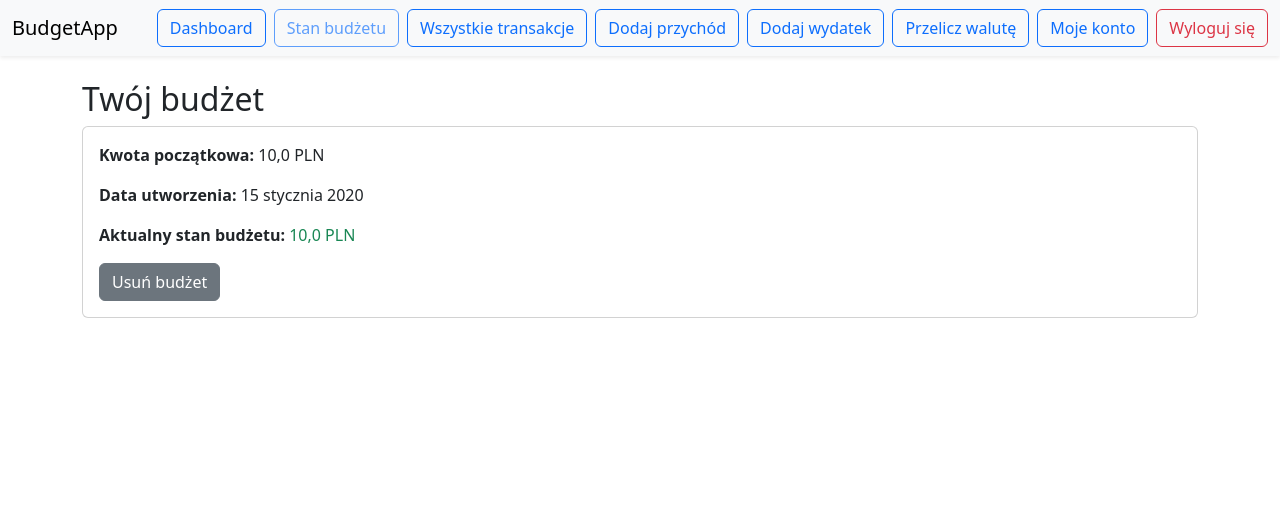
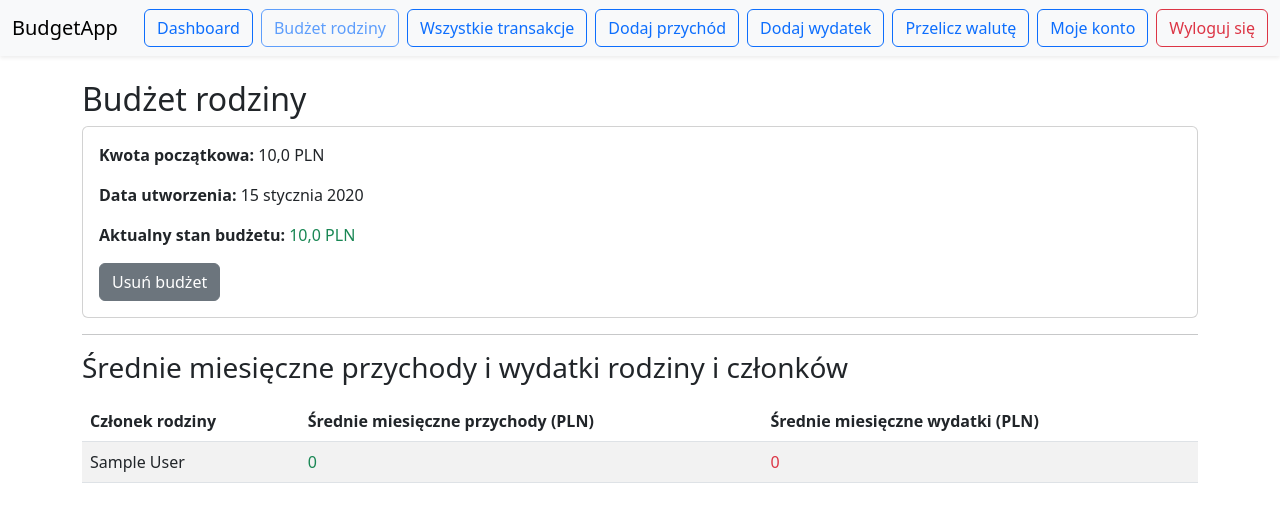
Before and after one commit to infoshareacademy/jpydzr7-team-1, a Django app: page /budget_status/ in a window 1280 px wide. Shown: the top 522 px of the page. Run offline with Django 5.2, Linux system fonts and the light colour scheme; a user stored in the database is signed in; tables that the repository leaves empty hold one stand-in row (values such as "Sample post").

Commit message:
poprawki do podgladu budzetu, dodanie wplaty w momencie dolaczania do rodziny z budzetem w postaci wplaty kapitalu

```diff
--- a/Budget_Project/Budget_Application/forms.py
+++ b/Budget_Project/Budget_Application/forms.py
@@ -1,3 +1,5 @@
+from django.utils import timezone
+
 from django import forms
 from django.contrib.auth.password_validation import validate_password
 from django.core.exceptions import ValidationError
@@ -460,6 +462,7 @@ class AddTransaction(forms.ModelForm):
             category_type=form_type,
             user_id__family=user.family
         )
+        self.fields['transaction_date'].initial = timezone.now().date().isoformat()
         self.fields['description'].required = False
         self.fields['transaction_type'].required = True
         if form_type == 'income':
@@ -505,7 +508,6 @@ class AddTransaction(forms.ModelForm):
         }
 
 class AddCategory(forms.ModelForm):
-#TODO: dodajmy walidację na dublowanie kategorii
 
     def __init__(self, *args, **kwargs):# pobieramy usera z widoku
         self.user = kwargs.pop('user', None)
--- a/Budget_Project/Budget_Application/templates/budget_status.html
+++ b/Budget_Project/Budget_Application/templates/budget_status.html
@@ -2,14 +2,15 @@
 {% load static %}
 <html lang="pl">
 <head>
-    <title>Budżet</title>
+    <meta charset="UTF-8" />
+    <title>{% if is_family %}Budżet rodziny{% else %}Twój budżet{% endif %}</title>
     <link href="https://cdn.jsdelivr.net/npm/bootstrap@5.3.0/dist/css/bootstrap.min.css" rel="stylesheet">
 </head>
 <body>
     {% include 'navbar.html' %}
 
     <div class="container mt-4">
-  <h2>Twój budżet</h2>
+        <h2>{% if is_family %}Budżet rodziny{% else %}Twój budżet{% endif %}</h2>
 
         {% if budget %}
             <div class="card mb-3">
@@ -22,6 +23,7 @@
                         {% else %}
                             <span class="text-success">{{ budget.current_amount }} PLN</span>
                         {% endif %}
+                    </p>
                     <form method="post" style="display:inline;">
                         {% csrf_token %}
                         <input type="hidden" name="action" value="delete">
@@ -53,7 +55,31 @@
                 <button type="submit" class="btn btn-primary">Utwórz budżet</button>
             </form>
         {% endif %}
+
+        {% if is_family %}
+            <hr />
+            <h3>Średnie miesięczne przychody i wydatki rodziny i członków</h3>
+            <table class="table table-striped mt-3">
+                <thead>
+                    <tr>
+                        <th>Członek rodziny</th>
+                        <th>Średnie miesięczne przychody (PLN)</th>
+                        <th>Średnie miesięczne wydatki (PLN)</th>
+                    </tr>
+                </thead>
+                <tbody>
+                    {% for member in member_stats %}
+                    <tr>
+                        <td>{{ member.name }}</td>
+                        <td class="text-success">{{ member.avg_income }}</td>
+                        <td class="text-danger">{{ member.avg_expense }}</td>
+                    </tr>
+                    {% endfor %}
+                </tbody>
+            </table>
+        {% endif %}
     </div>
+
     <script src="https://cdn.jsdelivr.net/npm/bootstrap@5.3.0/dist/js/bootstrap.bundle.min.js"></script>
     <script>
         const popoverTriggerList = document.querySelectorAll('[data-bs-toggle="popover"]')
--- a/Budget_Project/Budget_Application/templates/navbar.html
+++ b/Budget_Project/Budget_Application/templates/navbar.html
@@ -18,13 +18,17 @@
           <a class="btn btn-outline-primary" href="{% url 'dashboard' %}">Dashboard</a>
         {% endif %}
       </li>
-  <li class="nav-item">
-        {% if request.resolver_match.url_name == 'budget_status' %}
-          <span class="btn btn-outline-primary disabled">Stan budżetu</span>
-        {% else %}
-          <a class="btn btn-outline-primary" href="{% url 'budget_status' %}">Stan budżetu</a>
-        {% endif %}
-      </li>
+<li class="nav-item">
+  {% if request.resolver_match.url_name == 'budget_status' %}
+    <span class="btn btn-outline-primary disabled">
+      {% if request.user.family %}Budżet rodziny{% else %}Mój budżet{% endif %}
+    </span>
+  {% else %}
+    <a class="btn btn-outline-primary" href="{% url 'budget_status' %}">
+      {% if request.user.family %}Budżet rodziny{% else %}Mój budżet{% endif %}
+    </a>
+  {% endif %}
+</li>
 
     <li class="nav-item">
       {% if request.resolver_match.url_name == 'filtered-transactions' %}
--- a/Budget_Project/Budget_Application/views.py
+++ b/Budget_Project/Budget_Application/views.py
@@ -6,12 +6,15 @@ from django.contrib.auth.decorators import login_required
 from django.contrib.auth.forms import PasswordChangeForm, PasswordResetForm
 from django.contrib.auth.views import PasswordResetView
 from django.core.mail import send_mail
+from django.db import transaction
+from django.db.models.functions import TruncMonth
 from django.http import HttpResponseForbidden, JsonResponse
 from django.shortcuts import render, get_object_or_404, redirect
 from django.urls import reverse_lazy
 from django.utils.decorators import method_decorator
 from django.views import View
-
+from datetime import timedelta
+from django.utils import timezone
 from django.shortcuts import render
 from collections import defaultdict
 from django.db.models import Sum
@@ -574,6 +577,37 @@ def join_family_view(request):
                 elif invitation.family.family_name != family_name:
                     messages.error(request, "Nazwa rodziny nie zgadza się z zaproszeniem.")
                 else:
+                    user = request.user
+
+                    # 🔁 Transakcja atomowa
+                    with transaction.atomic():
+                        # 🔁 Przenieś środki z budżetu jako przychód
+                        old_budget = Budget.objects.filter(user_id=user).first()
+
+                        if old_budget and old_budget.budget_initial_amount > 0:
+                            # Utwórz lub znajdź kategorię
+                            category, _ = Categories.objects.get_or_create(
+                                category_name='Kapitał początkowy',
+                                category_type='income',
+                                user_id=user
+                            )
+
+                            DataTransaction.objects.create(
+                                id_user=user,
+                                transaction_date=old_budget.budget_init_date,
+                                income=old_budget.budget_initial_amount,
+                                expense=None,
+                                description='Kapitał początkowy przy dołączeniu do rodziny',
+                                category=category,
+                                transaction_type='income'
+                            )
+
+                            # Zresetuj budżet
+                            old_budget.budget_initial_amount = 0
+                            old_budget.save()
+
+
+
                     request.user.family = invitation.family
                     request.user.save()
                     invitation.accepted = True
@@ -735,52 +769,97 @@ def add_category(request, type):
 @login_required
 def dashboard(request):
     user = request.user
-    budget = Budget.objects.filter(user_id=user).first()
+
+    # Pobierz budżet i transakcje (jak wcześniej)
+    if user.family:
+        members = User.objects.filter(family=user.family)
+        qs = DataTransaction.objects.filter(id_user__in=members)
+        budget = Budget.objects.filter(user_id__in=members).first()
+    else:
+        qs = DataTransaction.objects.filter(id_user=user)
+        budget = Budget.objects.filter(user_id=user).first()
 
     if not budget:
-        return render(request, 'dashboard.html', {'message': 'Nie masz zdefiniowanego budżetu'})
+        today = timezone.now().date()
+        return render(request, 'dashboard.html', {
+            'message': 'Nie masz zdefiniowanego budżetu',
+            'today': today.strftime('%Y-%m-%d')
+        })
 
     initial_amount = budget.budget_initial_amount
     budget_start_date = budget.budget_init_date
 
-    qs = DataTransaction.objects.filter(id_user=user)
-    qs = qs.filter(transaction_date__gte=budget_start_date)
-
+    # Pobierz parametry dat
     start_date = request.GET.get('start_date')
     end_date = request.GET.get('end_date')
 
-    if start_date:
-        start_date_obj = max(start_date, str(budget_start_date))
-        qs = qs.filter(transaction_date__gte=start_date_obj)
+    # Domyślnie ostatnie 30 dni
+    today = timezone.now().date()
+
+    if not end_date:
+        end_date = today.strftime('%Y-%m-%d')
+
+    if not start_date:
+        start_date_obj = today - timedelta(days=29)
+        # Nie mniejsza niż data startu budżetu
+        if start_date_obj < budget_start_date:
+            start_date_obj = budget_start_date
+        start_date = start_date_obj.strftime('%Y-%m-%d')
     else:
-        start_date = str(budget_start_date)
+        start_date_obj = datetime.strptime(start_date, '%Y-%m-%d').date()
+        if start_date_obj < budget_start_date:
+            start_date_obj = budget_start_date
+            start_date = budget_start_date.strftime('%Y-%m-%d')
 
-    if end_date:
-        qs = qs.filter(transaction_date__lte=end_date)
+    end_date_obj = datetime.strptime(end_date, '%Y-%m-%d').date()
 
-    expense_data = qs.filter(expense__isnull=False).values('category__category_name').annotate(total=Sum('expense'))
-    income_data = qs.filter(income__isnull=False).values('category__category_name').annotate(total=Sum('income'))
+    # Sprawdzenie błędnego zakresu dat
+    if start_date_obj > end_date_obj:
+        return render(request, 'dashboard.html', {
+            'message': 'Błędny zakres dat: data początkowa jest po dacie końcowej.',
+            'start_date': start_date,
+            'end_date': end_date,
+            'today': today.strftime('%Y-%m-%d'),
+        })
+
+    # Filtruj transakcje w pełnym zakresie od startu budżetu do końca wybranego okresu
+    qs = qs.filter(transaction_date__gte=budget_start_date, transaction_date__lte=end_date_obj)
+
+    # Oblicz saldo na dzień przed start_date
+    saldo_przed_startem = initial_amount
+    if start_date_obj > budget_start_date:
+        suma_przychodow = qs.filter(transaction_date__lt=start_date_obj).aggregate(total=Sum('income'))['total'] or 0
+        suma_wydatkow = qs.filter(transaction_date__lt=start_date_obj).aggregate(total=Sum('expense'))['total'] or 0
+        saldo_przed_startem += suma_przychodow - suma_wydatkow
+
+    # Teraz filtruj transakcje na wybrany okres (od start_date do end_date)
+    qs_filtered = qs.filter(transaction_date__gte=start_date_obj, transaction_date__lte=end_date_obj)
+
+    # Agregacja danych dla wykresów
+    expense_data = qs_filtered.filter(expense__isnull=False).values('category__category_name').annotate(total=Sum('expense'))
+    income_data = qs_filtered.filter(income__isnull=False).values('category__category_name').annotate(total=Sum('income'))
 
     timeline_data = defaultdict(lambda: {'income': 0, 'expense': 0})
-    for t in qs:
-        date = t.transaction_date.strftime('%Y-%m-%d')
-        timeline_data[date]['income'] += t.income or 0
-        timeline_data[date]['expense'] += t.expense or 0
+    for t in qs_filtered:
+        date_str = t.transaction_date.strftime('%Y-%m-%d')
+        timeline_data[date_str]['income'] += t.income or 0
+        timeline_data[date_str]['expense'] += t.expense or 0
 
     sorted_timeline = sorted(timeline_data.items())
     timeline_dates = [d[0] for d in sorted_timeline]
     timeline_incomes = [d[1]['income'] for d in sorted_timeline]
     timeline_expenses = [d[1]['expense'] for d in sorted_timeline]
 
+    # Saldo budżetu w czasie — zaczynamy od salda przed startem wybranego okresu
     balances = []
-    current_balance = initial_amount
+    current_balance = saldo_przed_startem
     for income, expense in zip(timeline_incomes, timeline_expenses):
         current_balance += income - expense
         balances.append(round(current_balance, 2))
 
     context = {
         'start_date': start_date,
-        'end_date': end_date or '',
+        'end_date': end_date,
         'expense_labels': [e['category__category_name'] for e in expense_data],
         'expense_values': [e['total'] for e in expense_data],
         'income_labels': [i['category__category_name'] for i in income_data],
@@ -789,36 +868,105 @@ def dashboard(request):
         'timeline_expenses': json.dumps(timeline_expenses),
         'timeline_incomes': json.dumps(timeline_incomes),
         'timeline_balances': json.dumps(balances),
+        'budget_current_amount': round(current_balance, 2),
+        'budget_start_date': budget_start_date.isoformat(),
+        'today': today.strftime('%Y-%m-%d'),
     }
 
     return render(request, 'dashboard.html', context)
 
+
+from django.db.models import Avg, Q
+
+
+def get_monthly_avg(user):
+    # Grupowanie po miesiącu i sumowanie przychodów
+    monthly_incomes = (
+        DataTransaction.objects.filter(id_user=user, transaction_type='income')
+        .annotate(month=TruncMonth('transaction_date'))
+        .values('month')
+        .annotate(month_sum=Sum('income'))
+        .order_by('month')
+    )
+    # Grupowanie po miesiącu i sumowanie wydatków
+    monthly_expenses = (
+        DataTransaction.objects.filter(id_user=user, transaction_type='expense')
+        .annotate(month=TruncMonth('transaction_date'))
+        .values('month')
+        .annotate(month_sum=Sum('expense'))
+        .order_by('month')
+    )
+
+    # Liczymy średnią miesięczną przychodów
+    avg_income = (
+        sum(item['month_sum'] for item in monthly_incomes) / len(monthly_incomes)
+        if monthly_incomes else 0
+    )
+    # Liczymy średnią miesięczną wydatków
+    avg_expense = (
+        sum(item['month_sum'] for item in monthly_expenses) / len(monthly_expenses)
+        if monthly_expenses else 0
+    )
+
+    return round(avg_income, 2), round(avg_expense, 2)
+
+
 @login_required
 def budget_status_view(request):
     user = request.user
-    budget = Budget.objects.filter(user_id=user).first()
+    is_family = False
+    budget = None
+    current_balance = 0
 
-    if request.method == 'POST':
-        action = request.POST.get('action')
+    if hasattr(user, 'family') and user.family:
+        is_family = True
+        members = User.objects.filter(family=user.family)
+        budget = Budget.objects.filter(user_id__in=members).first()
 
-        if action == 'delete' and budget:
-            budget.delete()
-            return redirect('budget_status')
+        # Oblicz saldo rodziny: suma przychodów - suma wydatków
+        total_income = DataTransaction.objects.filter(
+            id_user__in=members, transaction_type='income'
+        ).aggregate(total=Sum('income'))['total'] or 0
 
-        if not budget:
-            initial_amount = request.POST.get('initial_amount')  # <-- poprawiona nazwa
-            init_date = request.POST.get('budget_init_date')
+        total_expense = DataTransaction.objects.filter(
+            id_user__in=members, transaction_type='expense'
+        ).aggregate(total=Sum('expense'))['total'] or 0
 
-            if initial_amount and init_date:
-                Budget.objects.create(
-                    user_id=user,
-                    budget_initial_amount=initial_amount,
-                    budget_init_date=init_date
-                )
-                return redirect('budget_status')
+        current_balance = total_income - total_expense
 
-    return render(request, 'budget_status.html', {'budget': budget})
+    else:
+        budget = Budget.objects.filter(user_id=user).first()
 
+        # Oblicz saldo pojedynczego użytkownika
+        total_income = DataTransaction.objects.filter(
+            id_user=user, transaction_type='income'
+        ).aggregate(total=Sum('income'))['total'] or 0
+
+        total_expense = DataTransaction.objects.filter(
+            id_user=user, transaction_type='expense'
+        ).aggregate(total=Sum('expense'))['total'] or 0
+
+        current_balance = total_income - total_expense
+
+    # Reszta Twojej logiki (obsługa POST, member_stats itp.) pozostaje bez zmian
+
+    member_stats = []
+    if is_family:
+        members = User.objects.filter(family=user.family)
+        for member in members:
+            avg_income, avg_expense = get_monthly_avg(member)
+            member_stats.append({
+                'name': member.name,
+                'avg_income': avg_income,
+                'avg_expense': avg_expense,
+            })
+
+    return render(request, 'budget_status.html', {
+        'budget': budget,
+        'is_family': is_family,
+        'member_stats': member_stats,
+        'current_balance': current_balance,  # Przekazujemy saldo do szablonu
+    })
 
 def get_supported_currencies():
     url = "https://api.frankfurter.app/currencies"
```
Also changed, not shown: Budget_Project/Budget_Application/models.py (+9 -10 lines), Budget_Project/Budget_Application/templates/dashboard.html (+48 -8 lines). Lines whose indentation alone changed are shown as unchanged.
